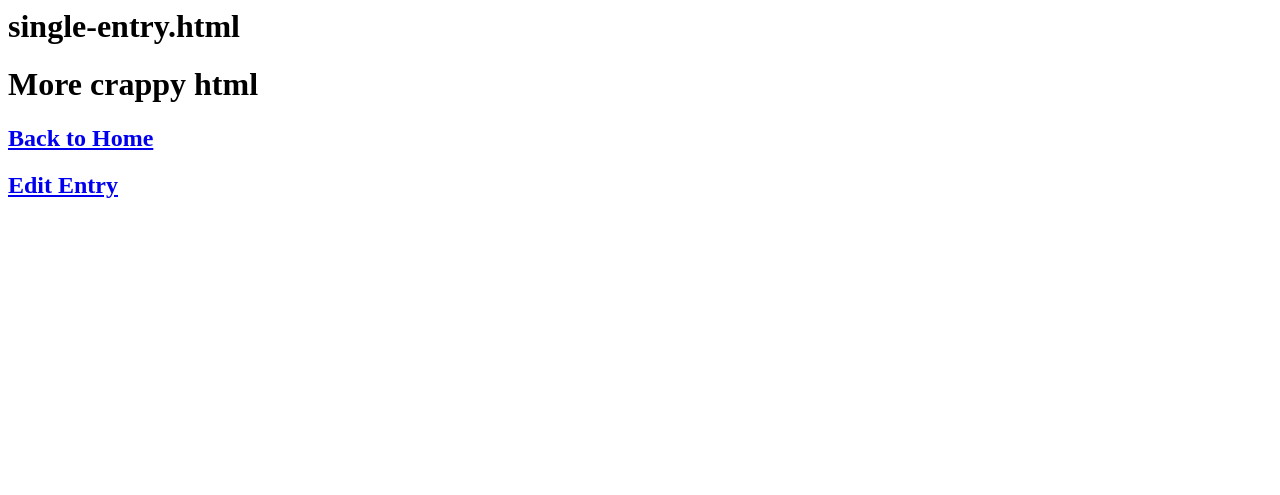
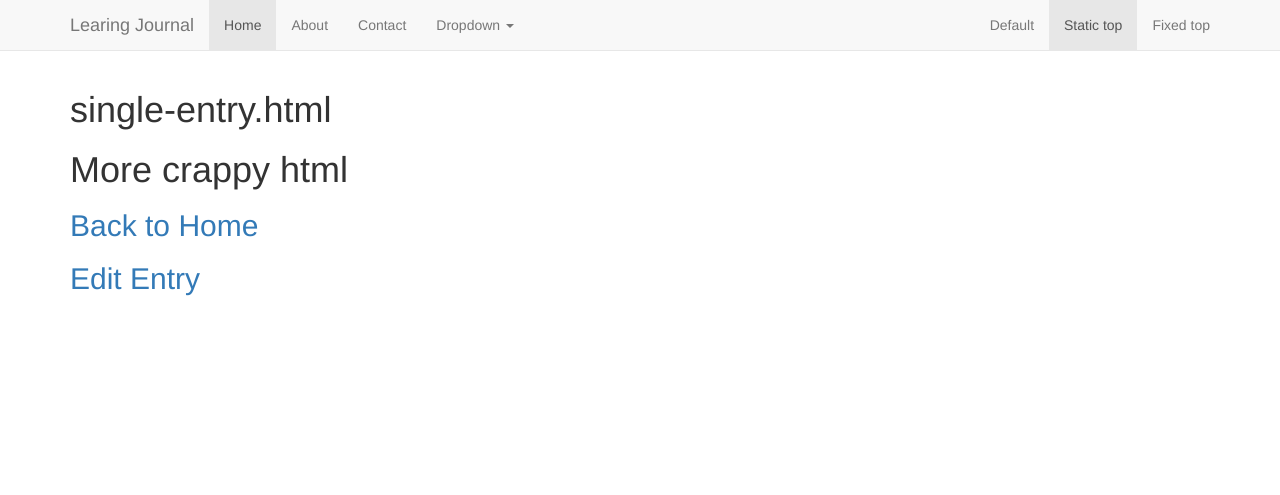
Before and after one commit to crashtack/learning-journal, a Python web app: template learning_journal/templates/single-entry.jinja2 in a window 1280 px wide. Shown: the top 495 px of the page. Before the commit the page ends 198 px from the top, so only its background shows below. Run offline with Jinja, Linux system fonts and the light colour scheme; the template is opened without the code that fills it, so the values that code supplies are empty; some libraries are stand-ins or nearby versions.

Commit message:
wrapped pages in a bootstrap menu layout

```diff
--- /dev/null
+++ b/learning_journal/templates/bootstatmenu.jinja2
@@ -0,0 +1,95 @@
+<!DOCTYPE html>
+<html lang="en">
+  <head>
+    <meta charset="utf-8">
+    <meta http-equiv="X-UA-Compatible" content="IE=edge">
+    <meta name="viewport" content="width=device-width, initial-scale=1">
+    <!-- The above 3 meta tags *must* come first in the head; any other head content must come *after* these tags -->
+    <meta name="description" content="">
+    <meta name="author" content="">
+    <link rel="icon" href="../../favicon.ico">
+
+    <title>Static Top Navbar Example for Bootstrap</title>
+
+    <!-- Bootstrap core CSS -->
+    <link rel="stylesheet" href="https://maxcdn.bootstrapcdn.com/bootstrap/3.3.6/css/bootstrap.min.css" integrity="sha384-1q8mTJOASx8j1Au+a5WDVnPi2lkFfwwEAa8hDDdjZlpLegxhjVME1fgjWPGmkzs7" crossorigin="anonymous">
+    <!-- <link href="../../dist/css/bootstrap.min.css" rel="stylesheet"> -->
+
+    <!-- IE10 viewport hack for Surface/desktop Windows 8 bug -->
+    <link href="../../assets/css/ie10-viewport-bug-workaround.css" rel="stylesheet">
+
+    <!-- Custom styles for this template -->
+    <link href="navbar-static-top.css" rel="stylesheet">
+
+    <!-- Just for debugging purposes. Don't actually copy these 2 lines! -->
+    <!--[if lt IE 9]><script src="../../assets/js/ie8-responsive-file-warning.js"></script><![endif]-->
+    <script src="../../assets/js/ie-emulation-modes-warning.js"></script>
+
+    <!-- HTML5 shim and Respond.js for IE8 support of HTML5 elements and media queries -->
+    <!--[if lt IE 9]>
+      <script src="https://oss.maxcdn.com/html5shiv/3.7.3/html5shiv.min.js"></script>
+      <script src="https://oss.maxcdn.com/respond/1.4.2/respond.min.js"></script>
+    <![endif]-->
+  </head>
+
+  <body>
+
+    <!-- Static navbar -->
+    <nav class="navbar navbar-default navbar-static-top">
+      <div class="container">
+        <div class="navbar-header">
+          <button type="button" class="navbar-toggle collapsed" data-toggle="collapse" data-target="#navbar" aria-expanded="false" aria-controls="navbar">
+            <span class="sr-only">Toggle navigation</span>
+            <span class="icon-bar"></span>
+            <span class="icon-bar"></span>
+            <span class="icon-bar"></span>
+          </button>
+          <a class="navbar-brand" href="#">Learing Journal</a>
+        </div>
+        <div id="navbar" class="navbar-collapse collapse">
+          <ul class="nav navbar-nav">
+            <li class="active"><a href="{{ request.route_url('list') }}">Home</a></li>
+            <li><a href="#about">About</a></li>
+            <li><a href="#contact">Contact</a></li>
+            <li class="dropdown">
+              <a href="#" class="dropdown-toggle" data-toggle="dropdown" role="button" aria-haspopup="true" aria-expanded="false">Dropdown <span class="caret"></span></a>
+              <ul class="dropdown-menu">
+                <li><a href="#">Action</a></li>
+                <li><a href="#">Another action</a></li>
+                <li><a href="#">Something else here</a></li>
+                <li role="separator" class="divider"></li>
+                <li class="dropdown-header">Nav header</li>
+                <li><a href="#">Separated link</a></li>
+                <li><a href="#">One more separated link</a></li>
+              </ul>
+            </li>
+          </ul>
+          <ul class="nav navbar-nav navbar-right">
+            <li><a href="../navbar/">Default</a></li>
+            <li class="active"><a href="./">Static top <span class="sr-only">(current)</span></a></li>
+            <li><a href="../navbar-fixed-top/">Fixed top</a></li>
+          </ul>
+        </div><!--/.nav-collapse -->
+      </div>
+    </nav>
+
+
+    <div class="container">
+
+      <section id="content">
+          {% block body %}{% endblock %}
+      </section>
+
+    </div> <!-- /container -->
+
+
+    <!-- Bootstrap core JavaScript
+    ================================================== -->
+    <!-- Placed at the end of the document so the pages load faster -->
+    <script src="https://ajax.googleapis.com/ajax/libs/jquery/1.12.4/jquery.min.js"></script>
+    <script>window.jQuery || document.write('<script src="../../assets/js/vendor/jquery.min.js"><\/script>')</script>
+    <script src="../../dist/js/bootstrap.min.js"></script>
+    <!-- IE10 viewport hack for Surface/desktop Windows 8 bug -->
+    <script src="../../assets/js/ie10-viewport-bug-workaround.js"></script>
+  </body>
+</html>
--- a/learning_journal/templates/home.jinja2
+++ b/learning_journal/templates/home.jinja2
@@ -1,11 +1,10 @@
 <!DOCTYPE html>
-{% extends "layout.jinja2" %}
+{% extends "bootstatmenu.jinja2" %}
 {% block body %}
       <h1>The list view points here! home.html</h1>
-      <h1>More crappy html</h1>
     {% for entry in entries %}
         <article>
-            <h1><a href=/journal/{{entry.id}}>{{ entry.title }}</a></h1>
+            <h2><a href=/journal/{{entry.id}}>{{ entry.title }}</a></h2>
             <hr />
             <p>Created <strong>{{ entry.date }}</strong></p>
             <hr />
--- /dev/null
+++ b/learning_journal/templates/navbar-static-top.css
@@ -0,0 +1,7 @@
+body {
+  min-height: 2000px;
+}
+
+.navbar-static-top {
+  margin-bottom: 19px;
+}
--- a/learning_journal/templates/single-entry.jinja2
+++ b/learning_journal/templates/single-entry.jinja2
@@ -1,4 +1,10 @@
-<h1>single-entry.html</h1>
-<h1>More crappy html</h1>
-<h2><a href='/'>Back to Home</a></h2>
-<h2><a href='/journal/1/edit-entry'>Edit Entry</a></h2>
+<!DOCTYPE html>
+{% extends "bootstatmenu.jinja2" %}
+{% block body %}
+
+  <h1>single-entry.html</h1>
+  <h1>More crappy html</h1>
+  <h2><a href='/'>Back to Home</a></h2>
+  <h2><a href='/journal/1/edit-entry'>Edit Entry</a></h2>
+
+{% endblock %}
--- a/learning_journal/views.py
+++ b/learning_journal/views.py
@@ -18,19 +18,19 @@ ENTRIES = [
         "title": "Day2",
         "id": 2,
         "date": "August 21, 2016",
-        "body": "Today I learned about heaps and templates."
+        "body": "Lorem ipsum dolor sit amet, consectetur adipiscing elit. Integer nec odio. Praesent libero. Sed cursus ante dapibus diam. Sed nisi. Nulla quis sem at nibh elementum imperdiet. Duis sagittis ipsum. Praesent mauris. Fusce nec tellus sed augue semper porta. Mauris massa. Vestibulum lacinia arcu eget nulla. Class aptent taciti sociosqu ad litora torquent per conubia nostra, per inceptos himenaeos. <b>Lorem ipsum dolor sit amet, consectetur adipiscing elit</b>. Curabitur sodales ligula in libero."
      },
      {
         "title": "Day3",
         "id": 3,
         "date": "August 22, 2016",
-        "body": "Today I learned about deque."
+        "body": "Lorem ipsum dolor sit amet, consectetur adipiscing elit. Integer nec odio. Praesent libero. Sed cursus ante dapibus diam. Sed nisi. Nulla quis sem at nibh elementum imperdiet. Duis sagittis ipsum. Praesent mauris. Fusce nec tellus sed augue semper porta. Mauris massa. Vestibulum lacinia arcu eget nulla. Class aptent taciti sociosqu ad litora torquent per conubia nostra, per inceptos himenaeos. <b>Lorem ipsum dolor sit amet, consectetur adipiscing elit</b>. Curabitur sodales ligula in libero."
      },
      {
         "title": "Day4",
         "id": 4,
         "date": "August 23, 2016",
-        "body": "Today I learned about queue."
+        "body": "Lorem ipsum dolor sit amet, consectetur adipiscing elit. Integer nec odio. Praesent libero. Sed cursus ante dapibus diam. Sed nisi. Nulla quis sem at nibh elementum imperdiet. Duis sagittis ipsum. Praesent mauris. Fusce nec tellus sed augue semper porta. Mauris massa. Vestibulum lacinia arcu eget nulla. Class aptent taciti sociosqu ad litora torquent per conubia nostra, per inceptos himenaeos. <b>Lorem ipsum dolor sit amet, consectetur adipiscing elit</b>. Curabitur sodales ligula in libero."
      },
 ]
 
```
Also changed, not shown: learning_journal/templates/edit-entry.jinja2 (+7 -3 lines), learning_journal/templates/new-entry.html (+9 -3 lines), learning_journal/templates/new-entry.jinja2 (+10 -3 lines).
